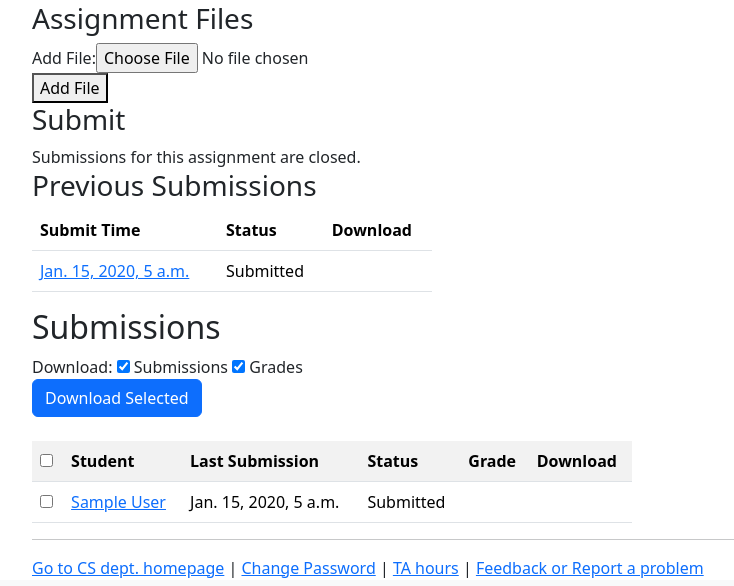
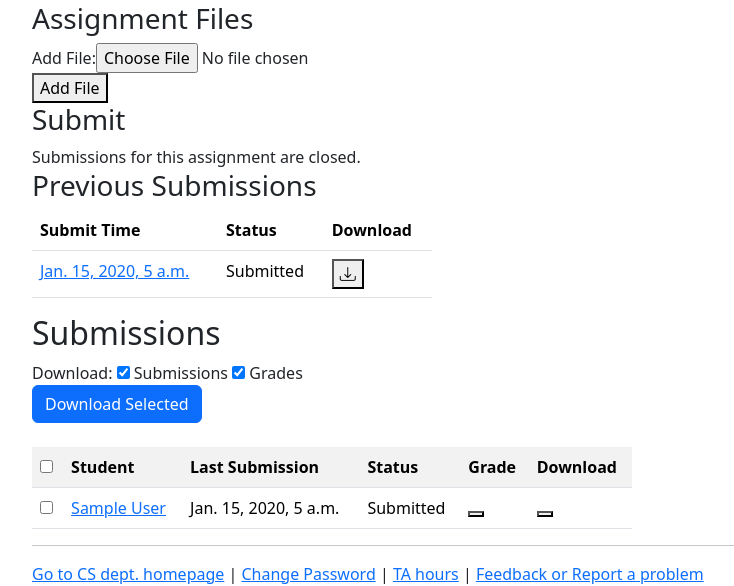
Before and after one commit to IsaacKhor/athena, a Django app: page /assignment/1 in a window 1280 px wide. Shown: the part 310-896 px from the top of the page, without its empty margins (50-784 px from the left). Run offline with Django 3.2, Linux system fonts and the light colour scheme; a user stored in the database is signed in; tables that the repository leaves empty hold one stand-in row (values such as "Sample post"); some libraries are stand-ins or nearby versions.

Commit message:
Add icons

```diff
--- a/templates/base.html
+++ b/templates/base.html
@@ -7,6 +7,8 @@
     {% bootstrap_javascript %}
     {# Display django.contrib.messages as Bootstrap alerts #}
     {% bootstrap_messages %}
+    {# Bootstrap icons #}
+    <link rel="stylesheet" href="https://cdn.jsdelivr.net/npm/bootstrap-icons@1.5.0/font/bootstrap-icons.css">
 
     {% block scripts %}
     {% endblock %}
--- a/templates/grader/assignment.html
+++ b/templates/grader/assignment.html
@@ -129,9 +129,9 @@
     </td>
     <td> {{ s|submission_status:student_view }} </td>
     <!--Download option-->
-    <td><a class="button btn-primary btn-sm" href={% url 'grader:submission_download' s.id %}>
-      <span class="glyphicon glyphicon-arrow-down"></span>
-    </a></td>
+    <td><button class="button btn-primary btn-sm" href={% url 'grader:submission_download' s.id %}>
+      <i class="bi bi-download"></i>
+    </button></td>
   </tr>
   {% endfor %}
   </table>
@@ -191,14 +191,14 @@
                   <td>{{recent|submission_status:student_view}}</td>
 
                   <!--Details option-->
-                  <td><a class="button btn-primary" href={% url 'grader:submissions' assgn.id recent.student.id %}>
+                  <td><button class="button btn-primary" href={% url 'grader:submissions' assgn.id recent.student.id %}>
                     <span class="glyphicon glyphicon-ok"></span>
-                  <a/></td>
+                  </button></td>
 
                   <!--Download option-->
-                  <td><a class="button btn-primary" href={% url 'grader:submission_download' recent.id %}>
+                  <td><button class="button btn-primary" href={% url 'grader:submission_download' recent.id %}>
                     <span class="glyphicon glyphicon-arrow-down"></span>
-                  </a></td>
+                  </button></td>
 
                   {% if show_autograde %}
 
```
Also changed, not shown: templates/grader/course.html (+5 -5 lines), templates/grader/submissions.html (+6 -6 lines).
